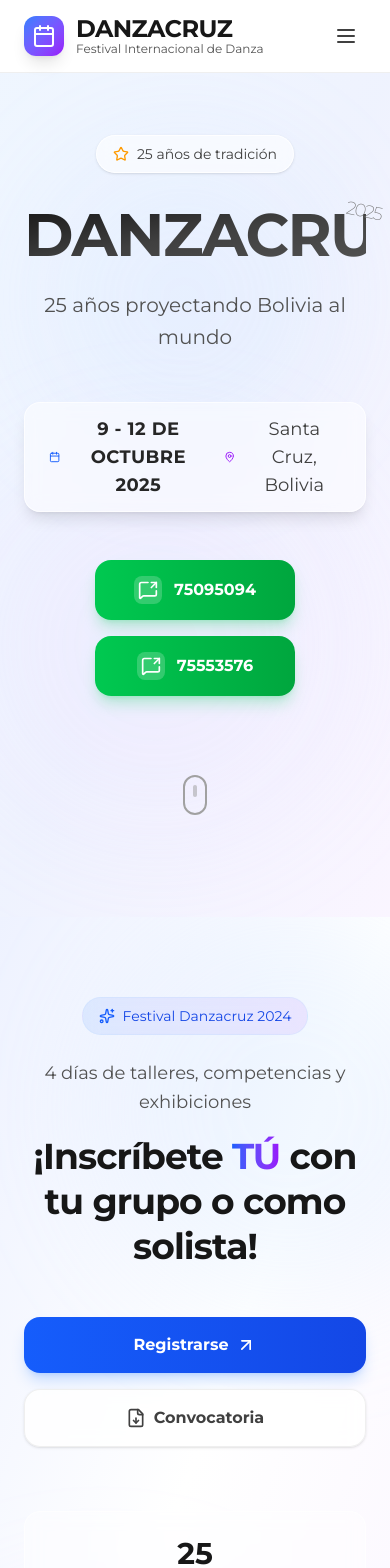
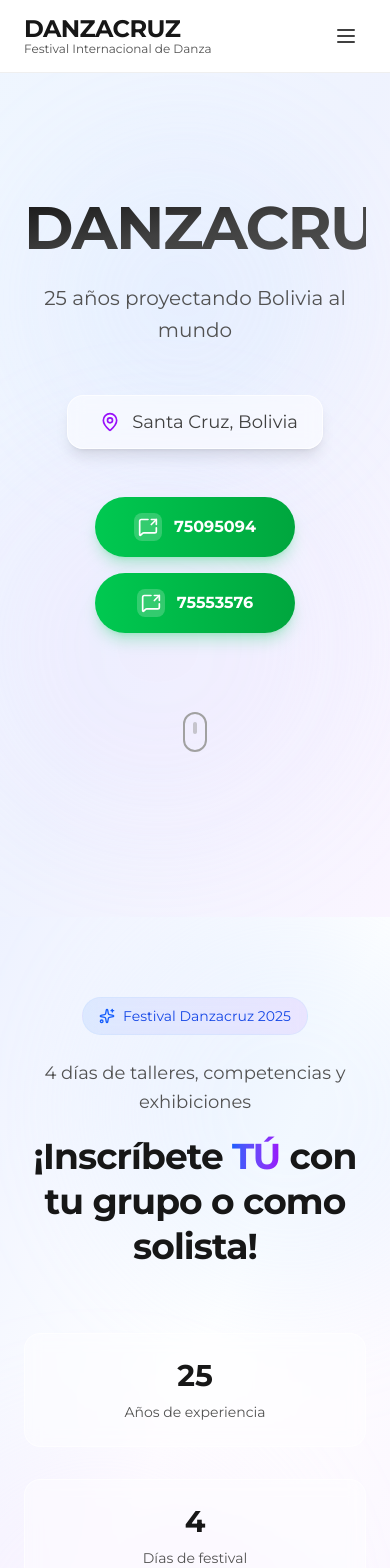
Before and after one commit to jlarteagap/danzacruz, a Next.js app: page / in a window 390 px wide. Shown: the top 1568 px of the page. Built offline with nearby package versions, Linux system fonts and the light colour scheme.

Commit message:
[FEAT] 2025 basic info

```diff
--- a/app/(web)/components/Layout/Header.tsx
+++ b/app/(web)/components/Layout/Header.tsx
@@ -1,5 +1,7 @@
 "use client";
-import { ArrowUpRight, Calendar, Menu, X } from "lucide-react";
+
+import { ArrowUpRight, Menu, X } from "lucide-react";
+import Link from "next/link";
 import { useState } from "react";
 
 export const Header = () => {
@@ -14,9 +16,6 @@ export const Header = () => {
             href='/'
             className='group flex items-center gap-3 hover:opacity-80 transition-opacity duration-300'
           >
-            <div className='p-2 bg-gradient-to-br from-blue-500 to-purple-600 rounded-xl shadow-lg group-hover:shadow-xl group-hover:scale-105 transition-all duration-300'>
-              <Calendar className='w-6 h-6 text-white' />
-            </div>
             <div className='flex flex-col'>
               <h1 className='text-2xl md:text-3xl font-bold text-neutral-900 tracking-tight leading-none'>
                 DANZACRUZ
@@ -29,38 +28,14 @@ export const Header = () => {
 
           {/* Desktop Navigation */}
           <div className='hidden md:flex items-center gap-8'>
-            <nav className='flex items-center gap-6'>
-              <a
-                href='#festival'
-                className='text-neutral-700 hover:text-neutral-900 font-medium transition-colors duration-200 relative group'
-              >
-                Festival
-                <span className='absolute inset-x-0 -bottom-1 h-0.5 bg-gradient-to-r from-blue-500 to-purple-500 transform scale-x-0 group-hover:scale-x-100 transition-transform duration-300'></span>
-              </a>
-              <a
-                href='#participar'
-                className='text-neutral-700 hover:text-neutral-900 font-medium transition-colors duration-200 relative group'
-              >
-                Participar
-                <span className='absolute inset-x-0 -bottom-1 h-0.5 bg-gradient-to-r from-blue-500 to-purple-500 transform scale-x-0 group-hover:scale-x-100 transition-transform duration-300'></span>
-              </a>
-              <a
-                href='#contacto'
-                className='text-neutral-700 hover:text-neutral-900 font-medium transition-colors duration-200 relative group'
-              >
-                Contacto
-                <span className='absolute inset-x-0 -bottom-1 h-0.5 bg-gradient-to-r from-blue-500 to-purple-500 transform scale-x-0 group-hover:scale-x-100 transition-transform duration-300'></span>
-              </a>
-            </nav>
-
             {/* CTA Button */}
-            <a
+            {/* <Link
               href='/registro'
-              className='group inline-flex items-center gap-2 px-6 py-3 bg-gradient-to-r from-blue-600 to-blue-700 text-white font-semibold rounded-xl shadow-lg shadow-blue-500/25 hover:shadow-xl hover:shadow-blue-500/40 hover:-translate-y-0.5 transition-all duration-300 ease-out'
+              className='group inline-flex items-center gap-2 px-6 py-3 bg-gradient-to-r from-slate-600 to-slate-700 text-white font-semibold rounded-full shadow-lg shadow-blue-500/25 hover:shadow-xl hover:shadow-slate-500/40 hover:-translate-y-0.5 transition-all duration-300 ease-out'
             >
               <span>Registro</span>
               <ArrowUpRight className='w-4 h-4 group-hover:translate-x-0.5 group-hover:-translate-y-0.5 transition-transform duration-300' />
-            </a>
+            </Link> */}
           </div>
 
           {/* Mobile Menu Button */}
--- a/app/(web)/page.tsx
+++ b/app/(web)/page.tsx
@@ -14,7 +14,7 @@ export default function Page() {
       <Info />
       <Modalidad />
       <Times />
-      <Awards />
+      {/* <Awards /> */}
       <Ads />
     </>
   );
--- a/components/Ads/Ads.tsx
+++ b/components/Ads/Ads.tsx
@@ -4,6 +4,7 @@ import Image from "next/image";
 import { AdsList, SupportList } from "./Ads..data";
 import { Heart, Handshake, Star, Sparkles, Award, Users } from "lucide-react";
 import SponsorCard from "./SponsordCard";
+import Link from "next/link";
 export const Ads = () => {
   const [activeSponsor, setActiveSponsor] = useState(null);
   const [activeSupport, setActiveSupport] = useState(null);
@@ -165,14 +166,22 @@ export const Ads = () => {
                 </div>
 
                 <div className='flex flex-col sm:flex-row gap-4 justify-center'>
-                  <div className='inline-flex items-center gap-3 px-6 py-3 bg-gradient-to-r from-fuchsia-600 to-purple-600 rounded-full text-white font-semibold shadow-lg hover:shadow-xl transform hover:scale-105 transition-all duration-300'>
+                  <a
+                    href='http://wa.me/59175553576'
+                    target='_blank'
+                    className='inline-flex items-center gap-3 px-6 py-3 bg-gradient-to-r from-fuchsia-600 to-purple-600 rounded-full text-white font-semibold shadow-lg hover:shadow-xl transform hover:scale-105 transition-all duration-300'
+                  >
                     <span>Ser Patrocinador</span>
                     <Award size={16} />
-                  </div>
-                  <div className='inline-flex items-center gap-3 px-6 py-3 bg-white border-2 border-gray-300 rounded-full text-gray-700 font-semibold hover:border-fuchsia-300 hover:text-fuchsia-700 transform hover:scale-105 transition-all duration-300'>
+                  </a>
+                  <a
+                    href='http://wa.me/59175553576'
+                    target='_blank'
+                    className='inline-flex items-center gap-3 px-6 py-3 bg-white border-2 border-gray-300 rounded-full text-gray-700 font-semibold hover:border-fuchsia-300 hover:text-fuchsia-700 transform hover:scale-105 transition-all duration-300'
+                  >
                     <span>Más Información</span>
                     <Heart size={16} />
-                  </div>
+                  </a>
                 </div>
               </div>
             </div>
--- a/components/CTA/cta.tsx
+++ b/components/CTA/cta.tsx
@@ -1,4 +1,5 @@
 import { ArrowUpRight, FileDown, Sparkles } from "lucide-react";
+import Link from "next/link";
 
 export default function Cta() {
   return (
@@ -18,7 +19,7 @@ export default function Cta() {
               <div className='inline-flex items-center gap-2 px-4 py-2 bg-gradient-to-r from-blue-500/10 to-purple-500/10 backdrop-blur-sm border border-blue-200/30 rounded-full'>
                 <Sparkles className='w-4 h-4 text-blue-600' />
                 <span className='text-sm font-medium text-blue-700'>
-                  Festival Danzacruz 2024
+                  Festival Danzacruz 2025
                 </span>
               </div>
 
@@ -37,23 +38,26 @@ export default function Cta() {
             </div>
 
             {/* Action Buttons */}
-            <div className='flex flex-col sm:flex-row gap-4 justify-center lg:justify-start'>
-              {/* Primary Button - Registrarse */}
-              <button className='group relative inline-flex items-center justify-center px-8 py-4 bg-gradient-to-r from-blue-600 to-blue-700 text-white font-semibold rounded-2xl shadow-lg shadow-blue-500/25 hover:shadow-xl hover:shadow-blue-500/40 hover:-translate-y-1 transition-all duration-300 ease-out'>
+            {/* <div className='flex flex-col sm:flex-row gap-4 justify-center lg:justify-start'>
+
+              <Link
+                href='/registro'
+                className='group relative inline-flex items-center justify-center px-8 py-4 bg-gradient-to-r from-slate-600 to-slate-800 text-white font-semibold rounded-2xl shadow-lg shadow-slate-500/25 hover:shadow-xl hover:shadow-slate-500/40 hover:-translate-y-1 transition-all duration-300 ease-out'
+              >
                 <span className='relative flex items-center gap-2'>
                   Registrarse
                   <ArrowUpRight className='w-5 h-5 group-hover:translate-x-0.5 group-hover:-translate-y-0.5 transition-transform duration-300' />
                 </span>
-              </button>
+              </Link>
 
-              {/* Secondary Button - Convocatoria */}
+
               <button className='group relative inline-flex items-center justify-center px-8 py-4 bg-white/80 backdrop-blur-sm text-neutral-700 font-semibold border border-neutral-200/60 rounded-2xl shadow-sm hover:bg-white hover:border-neutral-300 hover:shadow-md hover:-translate-y-1 transition-all duration-300 ease-out'>
                 <span className='relative flex items-center gap-2'>
                   <FileDown className='w-5 h-5 group-hover:translate-y-0.5 transition-transform duration-300' />
                   Convocatoria
                 </span>
               </button>
-            </div>
+            </div> */}
           </div>
 
           {/* Stats or Features */}
--- a/components/Hero.tsx
+++ b/components/Hero.tsx
@@ -19,20 +19,20 @@ export default function Hero() {
       {/* Main Content */}
       <div className='relative z-10 container mx-auto px-6 text-center'>
         {/* Badge */}
-        <div className='inline-flex items-center gap-2 px-4 py-2 mb-8 bg-white/60 backdrop-blur-sm border border-white/80 rounded-full shadow-sm'>
+        {/* <div className='inline-flex items-center gap-2 px-4 py-2 mb-8 bg-white/60 backdrop-blur-sm border border-white/80 rounded-full shadow-sm'>
           <Star className='w-4 h-4 text-amber-500' />
           <span className='text-sm font-medium text-neutral-700'>
             25 años de tradición
           </span>
-        </div>
+        </div> */}
 
         {/* Main Title */}
         <div className='relative mb-6'>
           <h1 className='text-6xl md:text-8xl lg:text-9xl font-bold text-transparent bg-gradient-to-br from-neutral-900 via-neutral-700 to-neutral-600 bg-clip-text tracking-tight leading-none'>
             DANZACRUZ
-            <span className='absolute -top-2 -right-4 md:-top-4 md:-right-8 text-lg md:text-3xl font-light text-neutral-500 transform rotate-12'>
+            {/* <span className='absolute -top-2 -right-4 md:-top-4 md:-right-8 text-lg md:text-3xl font-light text-neutral-500 transform rotate-12'>
               2025
-            </span>
+            </span> */}
           </h1>
         </div>
 
@@ -43,10 +43,10 @@ export default function Hero() {
 
         {/* Date Info */}
         <div className='inline-flex items-center gap-3 px-6 py-3 mb-12 bg-white/50 backdrop-blur-sm border border-white/70 rounded-2xl shadow-lg'>
-          <Calendar className='w-5 h-5 text-blue-600' />
+          {/* <Calendar className='w-5 h-5 text-blue-600' />
           <span className='text-lg font-semibold text-neutral-800 uppercase tracking-wide'>
             9 - 12 de Octubre 2025
-          </span>
+          </span> */}
           <MapPin className='w-5 h-5 text-purple-600 ml-2' />
           <span className='text-lg font-medium text-neutral-700'>
             Santa Cruz, Bolivia
@@ -59,7 +59,7 @@ export default function Hero() {
             href='http://wa.me/59175095094'
             target='_blank'
             rel='noopener noreferrer'
-            className='group inline-flex items-center gap-3 px-8 py-4 bg-gradient-to-r from-green-500 to-green-600 text-white font-semibold rounded-2xl shadow-lg shadow-green-500/25 hover:shadow-xl hover:shadow-green-500/40 hover:-translate-y-1 transition-all duration-300 ease-out min-w-[200px] justify-center'
+            className='group inline-flex items-center gap-3 px-8 py-4 bg-gradient-to-r from-green-500 to-green-600 text-white font-semibold rounded-full shadow-lg shadow-green-500/25 hover:shadow-xl hover:shadow-green-500/40 hover:-translate-y-1 transition-all duration-300 ease-out min-w-[200px] justify-center'
           >
             <div className='p-1 bg-white/20 rounded-lg group-hover:bg-white/30 transition-colors'>
               <MessageSquareShare className='w-5 h-5' />
@@ -71,7 +71,7 @@ export default function Hero() {
             href='http://wa.me/59175553576'
             target='_blank'
             rel='noopener noreferrer'
-            className='group inline-flex items-center gap-3 px-8 py-4 bg-gradient-to-r from-green-500 to-green-600 text-white font-semibold rounded-2xl shadow-lg shadow-green-500/25 hover:shadow-xl hover:shadow-green-500/40 hover:-translate-y-1 transition-all duration-300 ease-out min-w-[200px] justify-center'
+            className='group inline-flex items-center gap-3 px-8 py-4 bg-gradient-to-r from-green-500 to-green-600 text-white font-semibold rounded-full shadow-lg shadow-green-500/25 hover:shadow-xl hover:shadow-green-500/40 hover:-translate-y-1 transition-all duration-300 ease-out min-w-[200px] justify-center'
           >
             <div className='p-1 bg-white/20 rounded-lg group-hover:bg-white/30 transition-colors'>
               <MessageSquareShare className='w-5 h-5' />
--- a/components/Info/Info.tsx
+++ b/components/Info/Info.tsx
@@ -102,12 +102,12 @@ export default function InfoData() {
             ))}
           </div>
 
-          <div className='text-center mt-16 lg:mt-20'>
+          {/* <div className='text-center mt-16 lg:mt-20'>
             <div className='inline-flex items-center gap-4 px-8 py-4 bg-gradient-to-r from-slate-600 to-slate-800 rounded-full text-white font-semibold shadow-xl hover:shadow-2xl transform hover:scale-105 transition-all duration-300'>
               <span>¿Listo para participar?</span>
               <div className='w-2 h-2 bg-white rounded-full animate-pulse' />
             </div>
-          </div>
+          </div> */}
         </div>
       </section>
     </>
--- a/components/Modalidad/Modalidad.tsx
+++ b/components/Modalidad/Modalidad.tsx
@@ -258,10 +258,10 @@ export default function Modalidad() {
                 modalidad no está listada, contáctanos para incluirla en las
                 categorías especiales.
               </p>
-              <div className='inline-flex items-center gap-3 px-6 py-3 bg-gradient-to-r from-fuchsia-600 to-purple-600 rounded-full text-white font-semibold shadow-lg hover:shadow-xl transform hover:scale-105 transition-all duration-300'>
+              {/* <div className='inline-flex items-center gap-3 px-6 py-3 bg-gradient-to-r from-fuchsia-600 to-purple-600 rounded-full text-white font-semibold shadow-lg hover:shadow-xl transform hover:scale-105 transition-all duration-300'>
                 <span>Contáctanos</span>
                 <div className='w-2 h-2 bg-white/80 rounded-full animate-pulse' />
-              </div>
+              </div> */}
             </div>
           </div>
         </div>
--- a/components/Times/Times.tsx
+++ b/components/Times/Times.tsx
@@ -51,7 +51,7 @@ const timesData = {
     times: [{ category: "GRUPOS", time: "10 MIN MÁXIMO", type: "grupo" }],
   },
 };
-import { Separator } from "@/components/ui/separator";
+
 import TimesCard from "./TimesCard";
 
 export default function Times() {
@@ -151,11 +151,11 @@ export default function Times() {
                     Consideraciones Generales
                   </h4>
                   <ul className='space-y-2 text-sm'>
+                    {/* <li>
+                      • Los tiempos incluyen entrada y salida del escenario
+                    </li> */}
                     <li>
-                      • Los tiempos incluyen entrada y salida del escenario
-                    </li>
-                    <li>
-                      • Se permite una tolerancia de 5 segundos adicionales
+                      • Se permite una tolerancia de 10 segundos adicionales
                     </li>
                     <li>• El cronómetro inicia con la primera nota musical</li>
                   </ul>
```
